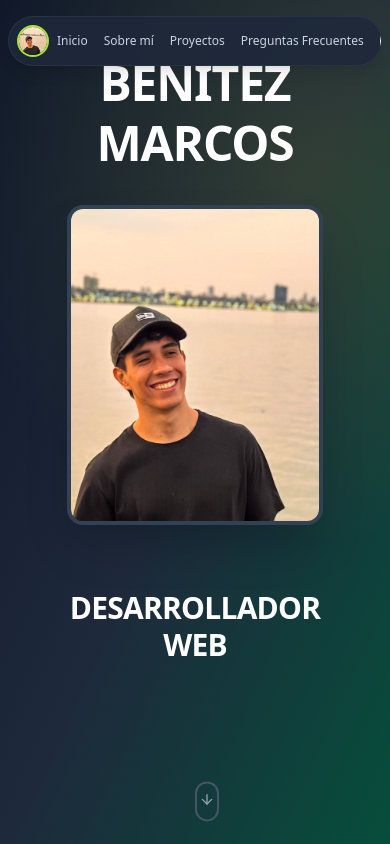
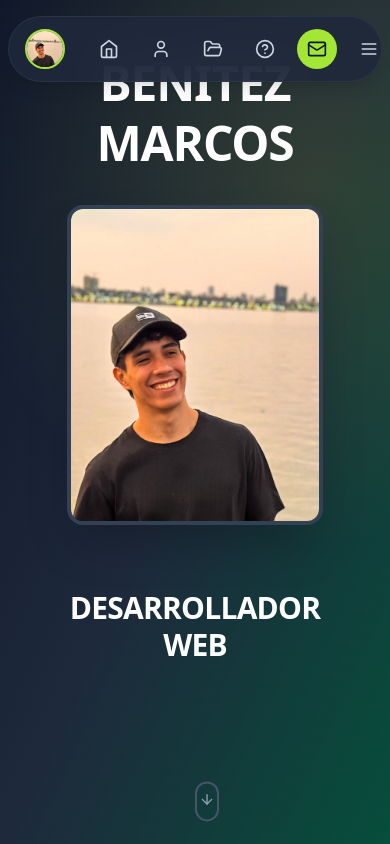
Before and after one commit to Marcos-Bntz/Portfolio, a React (Vite) app: page / in a window 390 px wide. Shown: the top 844 px of the page. Built offline with nearby package versions, Linux system fonts and the light colour scheme.

Commit message:
Mejora navbar responsive: espaciado uniforme, iconos optimizados y boton hamburguesa integrado

```diff
--- a/src/components/Navbar.tsx
+++ b/src/components/Navbar.tsx
@@ -1,11 +1,13 @@
 import React from 'react';
 import { motion } from 'framer-motion';
+import { Home, User, FolderOpen, HelpCircle, Mail, Menu, X } from 'lucide-react';
 import FloatingOpportunityButton from './FloatingOpportunityButton';
 
 const Navbar = () => {
   const [showNav, setShowNav] = React.useState(true);
   const [showPill, setShowPill] = React.useState(false);
   const [lastScrollY, setLastScrollY] = React.useState(0);
+  const [isMobileMenuOpen, setIsMobileMenuOpen] = React.useState(false);
 
   React.useEffect(() => {
     const handleScroll = () => {
@@ -31,66 +33,169 @@ const Navbar = () => {
     if (element) {
       element.scrollIntoView({ behavior: 'smooth' });
     }
+    setIsMobileMenuOpen(false);
   };
 
   return (
     <>
-      {/* Navbar visible solo en el inicio */}
+      {/* Desktop Navbar */}
       <motion.nav
         initial={{ y: -100 }}
         animate={{ y: showNav ? 0 : -100 }}
         transition={{ type: 'spring', stiffness: 300, damping: 30 }}
         className="z-[100] fixed top-0 left-0 right-0 flex justify-center px-2 mb-8"
       >
-        <div className="flex items-center bg-slate-800/90 backdrop-blur-xl border border-slate-700/50 rounded-full px-2 sm:px-6 py-2 sm:py-3 mt-4 shadow-lg w-full max-w-2xl overflow-x-auto scrollbar-thin scrollbar-thumb-slate-700">
+        <div className="flex items-center bg-slate-800/90 backdrop-blur-xl border border-slate-700/50 rounded-full px-4 sm:px-8 py-3 sm:py-4 mt-4 shadow-lg w-full max-w-3xl">
           {/* Profile Image */}
-          <div className="flex items-center space-x-2 sm:space-x-4">
-            <div className="w-8 h-8 sm:w-10 sm:h-10 rounded-full overflow-hidden border-2 border-lime-400 flex-shrink-0">
+          <div className="flex items-center space-x-4">
+            <div className="w-10 h-10 sm:w-12 sm:h-12 rounded-full overflow-hidden border-2 border-lime-400 flex-shrink-0">
               <img
                 src="/Portfolio/profile.jpg"
                 alt="Benítez Marcos"
                 className="w-full h-full object-cover"
-                width="40"
-                height="40"
+                width="48"
+                height="48"
                 loading="eager"
               />
             </div>
           </div>
-          {/* Navigation Menu */}
-          <div className="flex items-center space-x-4 sm:space-x-8 ml-2 sm:ml-6 text-xs sm:text-sm min-w-0">
+
+          {/* Desktop Navigation Menu */}
+          <div className="hidden md:flex items-center space-x-4 ml-6 text-base">
             <button
               onClick={() => scrollToSection('inicio')}
-              className="text-slate-300 hover:text-white transition-colors whitespace-nowrap"
+              className="flex items-center space-x-2 text-slate-300 hover:text-white transition-colors px-3 py-2 rounded-lg hover:bg-slate-700/50"
             >
-              Inicio
+              <Home size={18} />
+              <span>Inicio</span>
             </button>
             <button
               onClick={() => scrollToSection('sobre-mi')}
-              className="text-slate-300 hover:text-white transition-colors whitespace-nowrap"
+              className="flex items-center space-x-2 text-slate-300 hover:text-white transition-colors px-3 py-2 rounded-lg hover:bg-slate-700/50"
             >
-              Sobre mí
+              <User size={18} />
+              <span>Sobre mí</span>
             </button>
             <button
               onClick={() => scrollToSection('proyectos')}
-              className="text-slate-300 hover:text-white transition-colors whitespace-nowrap"
+              className="flex items-center space-x-2 text-slate-300 hover:text-white transition-colors px-3 py-2 rounded-lg hover:bg-slate-700/50"
             >
-              Proyectos
+              <FolderOpen size={18} />
+              <span>Proyectos</span>
             </button>
             <button
               onClick={() => scrollToSection('faq')}
-              className="text-slate-300 hover:text-white transition-colors whitespace-nowrap"
+              className="flex items-center space-x-2 text-slate-300 hover:text-white transition-colors px-3 py-2 rounded-lg hover:bg-slate-700/50"
             >
-              Preguntas Frecuentes
+              <HelpCircle size={18} />
+              <span>FAQ</span>
             </button>
             <button
               onClick={() => scrollToSection('contacto')}
-              className="bg-white text-slate-900 px-4 sm:px-6 py-1.5 sm:py-2 rounded-full font-medium hover:bg-slate-100 transition-colors whitespace-nowrap"
+              className="flex items-center space-x-2 bg-white text-slate-900 px-5 py-2.5 rounded-full font-medium hover:bg-slate-100 transition-colors"
             >
-              Contacto
+              <Mail size={18} />
+              <span>Contacto</span>
+            </button>
+          </div>
+
+          {/* Mobile Navigation Icons */}
+          <div className="md:hidden flex items-center space-x-3 ml-6">
+            <button
+              onClick={() => scrollToSection('inicio')}
+              className="p-2.5 text-slate-300 hover:text-white transition-colors hover:bg-slate-700/50 rounded-lg"
+              aria-label="Inicio"
+            >
+              <Home size={20} />
+            </button>
+            <button
+              onClick={() => scrollToSection('sobre-mi')}
+              className="p-2.5 text-slate-300 hover:text-white transition-colors hover:bg-slate-700/50 rounded-lg"
+              aria-label="Sobre mí"
+            >
+              <User size={20} />
+            </button>
+            <button
+              onClick={() => scrollToSection('proyectos')}
+              className="p-2.5 text-slate-300 hover:text-white transition-colors hover:bg-slate-700/50 rounded-lg"
+              aria-label="Proyectos"
+            >
+              <FolderOpen size={20} />
+            </button>
+            <button
+              onClick={() => scrollToSection('faq')}
+              className="p-2.5 text-slate-300 hover:text-white transition-colors hover:bg-slate-700/50 rounded-lg"
+              aria-label="FAQ"
+            >
+              <HelpCircle size={20} />
+            </button>
+            <button
+              onClick={() => scrollToSection('contacto')}
+              className="p-2.5 bg-lime-400 text-slate-900 rounded-full hover:bg-lime-300 transition-colors"
+              aria-label="Contacto"
+            >
+              <Mail size={20} />
+            </button>
+
+            {/* Mobile Menu Button */}
+            <button
+              onClick={() => setIsMobileMenuOpen(!isMobileMenuOpen)}
+              className="p-2.5 text-slate-300 hover:text-white transition-colors hover:bg-slate-700/50 rounded-lg ml-2"
+            >
+              {isMobileMenuOpen ? <X size={20} /> : <Menu size={20} />}
             </button>
           </div>
         </div>
       </motion.nav>
+
+      {/* Mobile Menu */}
+      {isMobileMenuOpen && (
+        <motion.div
+          initial={{ opacity: 0, y: -20 }}
+          animate={{ opacity: 1, y: 0 }}
+          exit={{ opacity: 0, y: -20 }}
+          className="md:hidden fixed top-20 left-4 right-4 z-[99] bg-slate-800/95 backdrop-blur-xl border border-slate-700/50 rounded-2xl shadow-lg p-4"
+        >
+          <div className="flex flex-col space-y-3">
+            <button
+              onClick={() => scrollToSection('inicio')}
+              className="flex items-center space-x-3 text-slate-300 hover:text-white transition-colors py-2"
+            >
+              <Home size={18} />
+              <span>Inicio</span>
+            </button>
+            <button
+              onClick={() => scrollToSection('sobre-mi')}
+              className="flex items-center space-x-3 text-slate-300 hover:text-white transition-colors py-2"
+            >
+              <User size={18} />
+              <span>Sobre mí</span>
+            </button>
+            <button
+              onClick={() => scrollToSection('proyectos')}
+              className="flex items-center space-x-3 text-slate-300 hover:text-white transition-colors py-2"
+            >
+              <FolderOpen size={18} />
+              <span>Proyectos</span>
+            </button>
+            <button
+              onClick={() => scrollToSection('faq')}
+              className="flex items-center space-x-3 text-slate-300 hover:text-white transition-colors py-2"
+            >
+              <HelpCircle size={18} />
+              <span>Preguntas Frecuentes</span>
+            </button>
+            <button
+              onClick={() => scrollToSection('contacto')}
+              className="flex items-center space-x-3 bg-lime-400 text-slate-900 px-4 py-2 rounded-full font-medium hover:bg-lime-300 transition-colors"
+            >
+              <Mail size={18} />
+              <span>Contacto</span>
+            </button>
+          </div>
+        </motion.div>
+      )}
+
       {/* Pill flotante solo cuando showPill es true */}
       {showPill && <FloatingOpportunityButton />}
     </>
```
